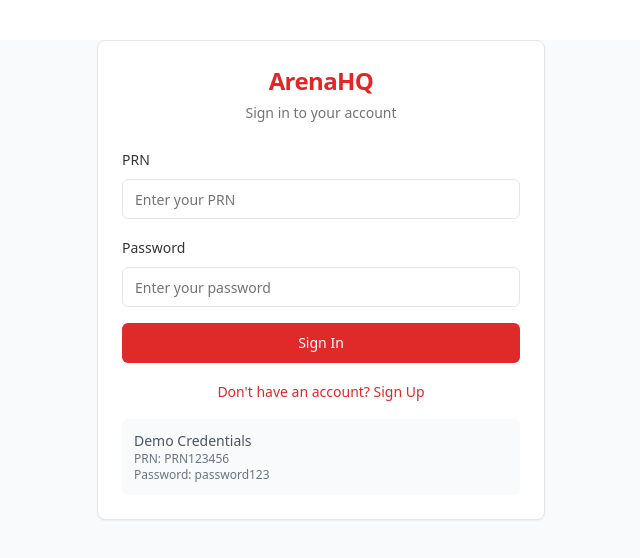
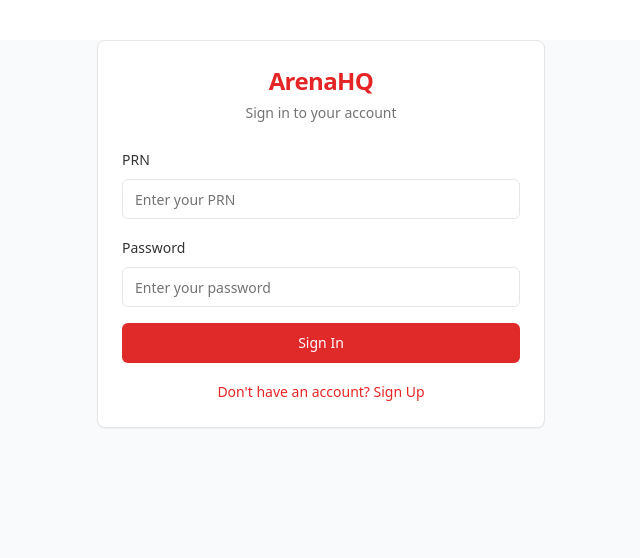
Before and after one commit to manas-jain09/arena-quest-hub, a React (Vite) app: page / in a window 1280 px wide. Shown: the top 558 px of the page, without its empty margins (319-959 px from the left). Built offline with nearby package versions, Linux system fonts and the light colour scheme.

Commit message:
Run SQL changes

```diff
--- a/src/components/AuthCard.tsx
+++ b/src/components/AuthCard.tsx
@@ -165,14 +165,6 @@ export const AuthCard = ({ onSuccess }: AuthCardProps) => {
             {isLogin ? "Don't have an account? Sign Up" : "Already have an account? Sign In"}
           </button>
         </div>
-
-        {isLogin && (
-          <div className="mt-4 p-3 bg-gray-50 rounded-md">
-            <p className="text-sm text-gray-600 font-medium">Demo Credentials</p>
-            <p className="text-xs text-gray-500">PRN: PRN123456</p>
-            <p className="text-xs text-gray-500">Password: password123</p>
-          </div>
-        )}
       </CardContent>
     </Card>
   );
```
